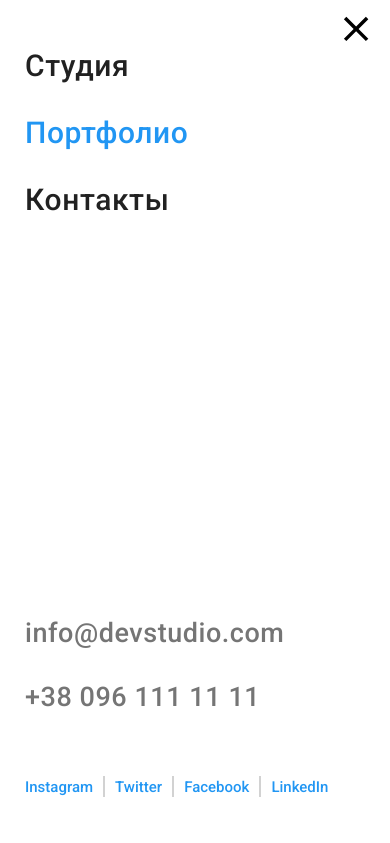
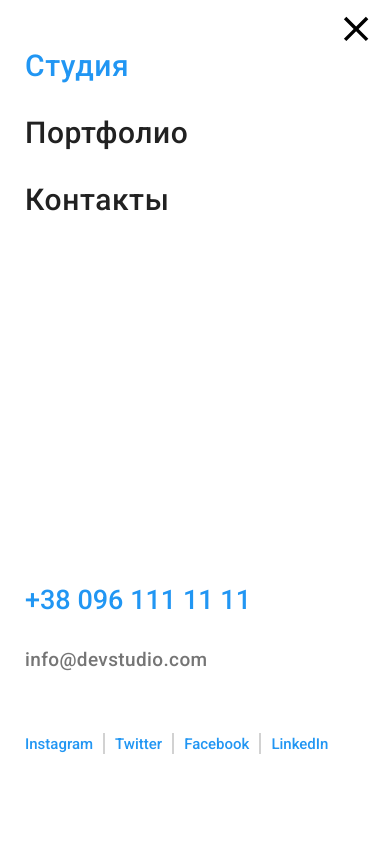
Before and after one commit to Lyutink/goit-markup-hw-08, a plain HTML site: page portfolio.html in a window 390 px wide. Both pictures are taken after a click on the button 355 px from the left and 36 px from the top of the page. Shown: the top 843 px of the page. Drawn offline with nearby package versions, Linux system fonts and the light colour scheme.

Commit message:
fixed mobil-menu, footer and header
fixed
mobil-menu - tel and email
 footer - tel and email
header - before

```diff
--- a/portfolio.html
+++ b/portfolio.html
@@ -79,10 +79,12 @@
           </button>
           <ul class="mobil-menu__list list">
             <li class="mobil-menu___item">
-              <a href="./index.html" class="mobil-menu__link link">Студия</a>
+              <a href="./index.html" class="mobil-menu__link link current"
+                >Студия</a
+              >
             </li>
             <li class="mobil-menu___item">
-              <a href="./portfolio.html" class="mobil-menu__link link current"
+              <a href="./portfolio.html" class="mobil-menu__link link"
                 >Портфолио</a
               >
             </li>
@@ -94,15 +96,17 @@
             <ul class="mobil-contacts list">
               <li class="mobil-contacts__item">
                 <a
+                  href="tel:+380961111111"
+                  class="mobil-contacts__link-tel link"
+                  >+38 096 111 11 11</a
+                >
+              </li>
+              <li class="mobil-contacts__item">
+                <a
                   href="mailto:info@devstudio.com"
-                  class="mobil-contacts__link link"
+                  class="mobil-contacts__link-email link"
                   >info@devstudio.com
                 </a>
-              </li>
-              <li class="mobil-contacts__item">
-                <a href="tel:+380961111111" class="mobil-contacts__link link"
-                  >+38 096 111 11 11</a
-                >
               </li>
             </ul>
             <ul class="mobil-social list">
@@ -836,7 +840,7 @@
               >г. Киев, пр-т Леси Украинки, 26</a
             >
 
-            <ul class="list">
+            <ul class="list address-list">
               <li class="address__item">
                 <a class="address__link link" href="mailto:info@example.com"
                   >info@example.com</a
--- a/sass/layout/_footer.scss
+++ b/sass/layout/_footer.scss
@@ -32,17 +32,20 @@
 }
 .address {
   padding-top: 20px;
+  font-style: normal;
 }
 .address__map {
-  margin-bottom: 8px;
   font-size: 14px;
   line-height: 1.71;
   letter-spacing: 0.03em;
   color: var(--primary-white-color);
 }
+.address-list {
+  margin-top: 8px;
+}
 .address__item {
   &:not(:last-child) {
-    margin-bottom: 5px;
+    margin-bottom: 8px;
   }
 }
 .address__link {
--- a/sass/layout/_header.scss
+++ b/sass/layout/_header.scss
@@ -50,7 +50,7 @@
 }
 .mobil-menu__container {
   position: relative;
-  height: 100vh;
+  height: 95vh;
   display: flex;
   flex-direction: column;
   justify-content: space-between;
@@ -103,20 +103,23 @@
 .mobil-contacts {
   margin-bottom: 64px;
 }
-
-.mobil-contacts__link {
+.mobil-contacts__link-tel {
   font-weight: 500;
   font-size: 34px;
   line-height: 1.18;
-  letter-spacing: 0.02em;
+  line-height: 1.18;
+
+  color: var(--accent-color);
 }
-.mobil-contacts__item-tel {
+.mobil-contacts__link-email {
+  font-weight: 500;
   font-size: 24px;
   line-height: 1.17;
-}
-.mobil-contacts__link {
+  letter-spacing: 0.02em;
+
   color: var(--primary-text-color);
 }
+
 .mobil-social {
   display: flex;
   flex-wrap: wrap;
@@ -138,11 +141,14 @@
 }
 /////
 @media screen and (max-width: 390px) {
-  .mobil-contacts__link {
+  .mobil-menu__link {
+    font-size: 30px;
+  }
+  .mobil-contacts__link-tel {
     font-size: 27px;
   }
-  .mobil-menu__link {
-    font-size: 30px;
+  .mobil-contacts__link-email {
+    font-size: 19px;
   }
   .mobil-social__link {
     font-size: 15px;
@@ -168,12 +174,12 @@
   }
 
   .navigation__item {
-    position: relative;
     &:not(:last-child) {
       margin-right: 50px;
     }
   }
   .navigation__link {
+    position: relative;
     font-weight: 500;
     font-size: 14px;
     line-height: 1.14;
```
Also changed, not shown: index.html (+9 -7 lines), css/main.css, css/main.min.css, 2 other files.
